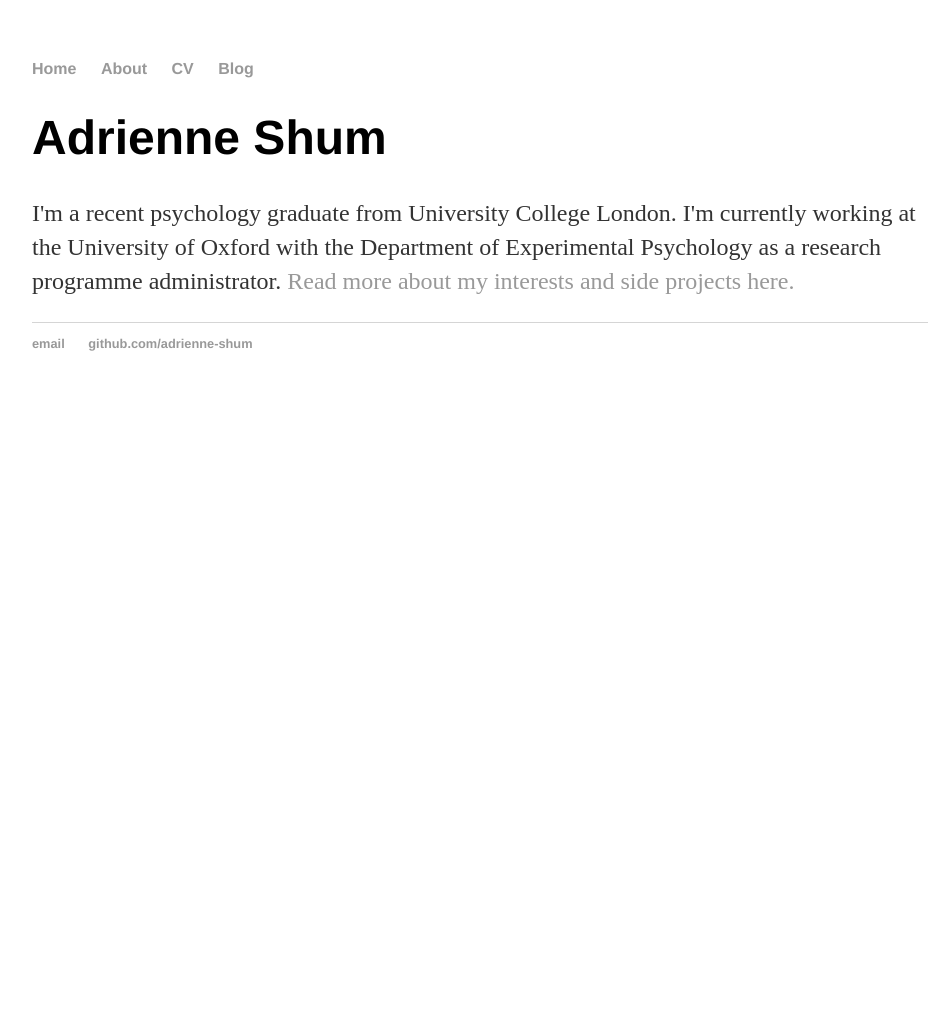
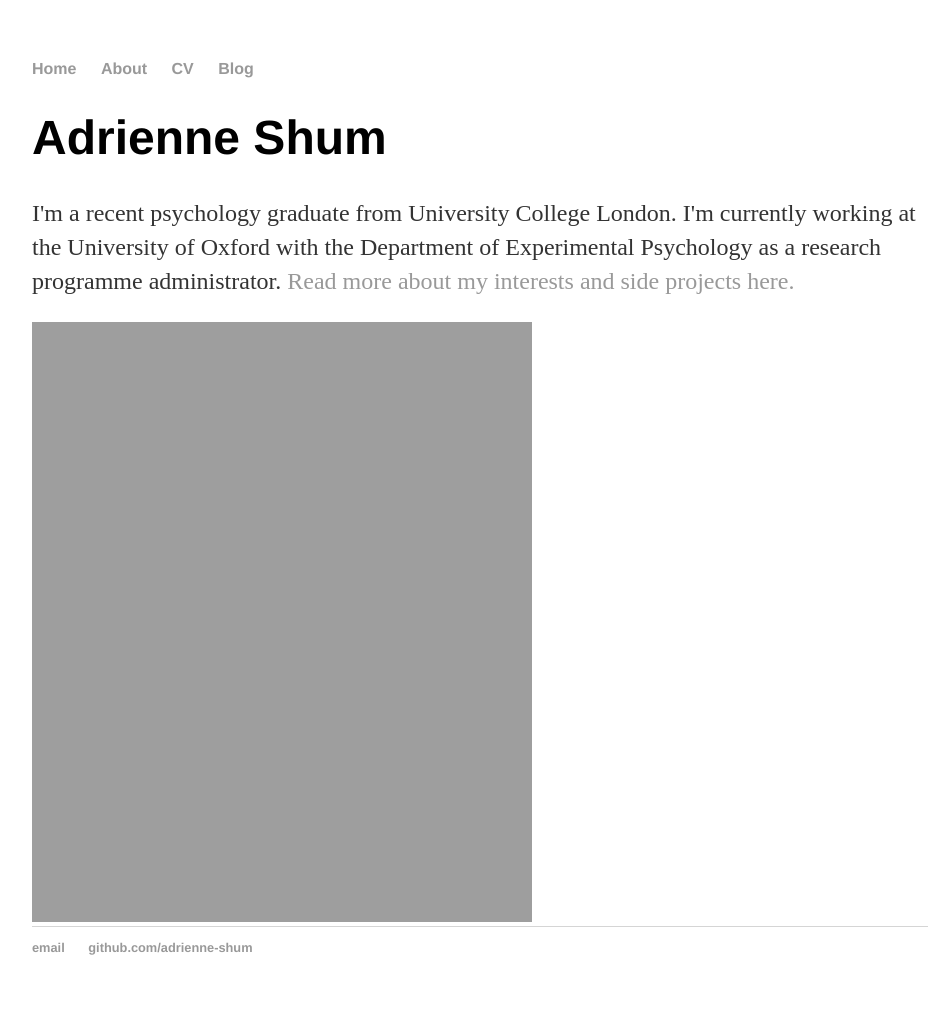
Before and after one commit to adrienne-shum/adrienne-shum.github.io, a Jekyll site: the page built from index.html, in a window 1280 px wide. Shown: the whole page, without its empty margins (160-1107 px from the left). Built offline with Jekyll 4.4.1, drawn with Linux system fonts in a browser that asks for light colours; before the commit the page ends 900 px from its top, so only the background shows below that.

Commit message:
Update index.html

```diff
--- a/index.html
+++ b/index.html
@@ -5,4 +5,5 @@
 <div class="blurb">
         <h1>Adrienne Shum</h1>
         <p>I'm a recent psychology graduate from University College London. I'm currently working at the University of Oxford with the Department of Experimental Psychology as a research programme administrator. <a href="/about">Read more about my interests and side projects here.</a></p>
+        <img src = "https://adrienne-shum.github.io/images/pp.jpg" alt = "profile pic" style="width:500px;height:600px; align="left" ">
 </div><!-- /.blurb -->
```
